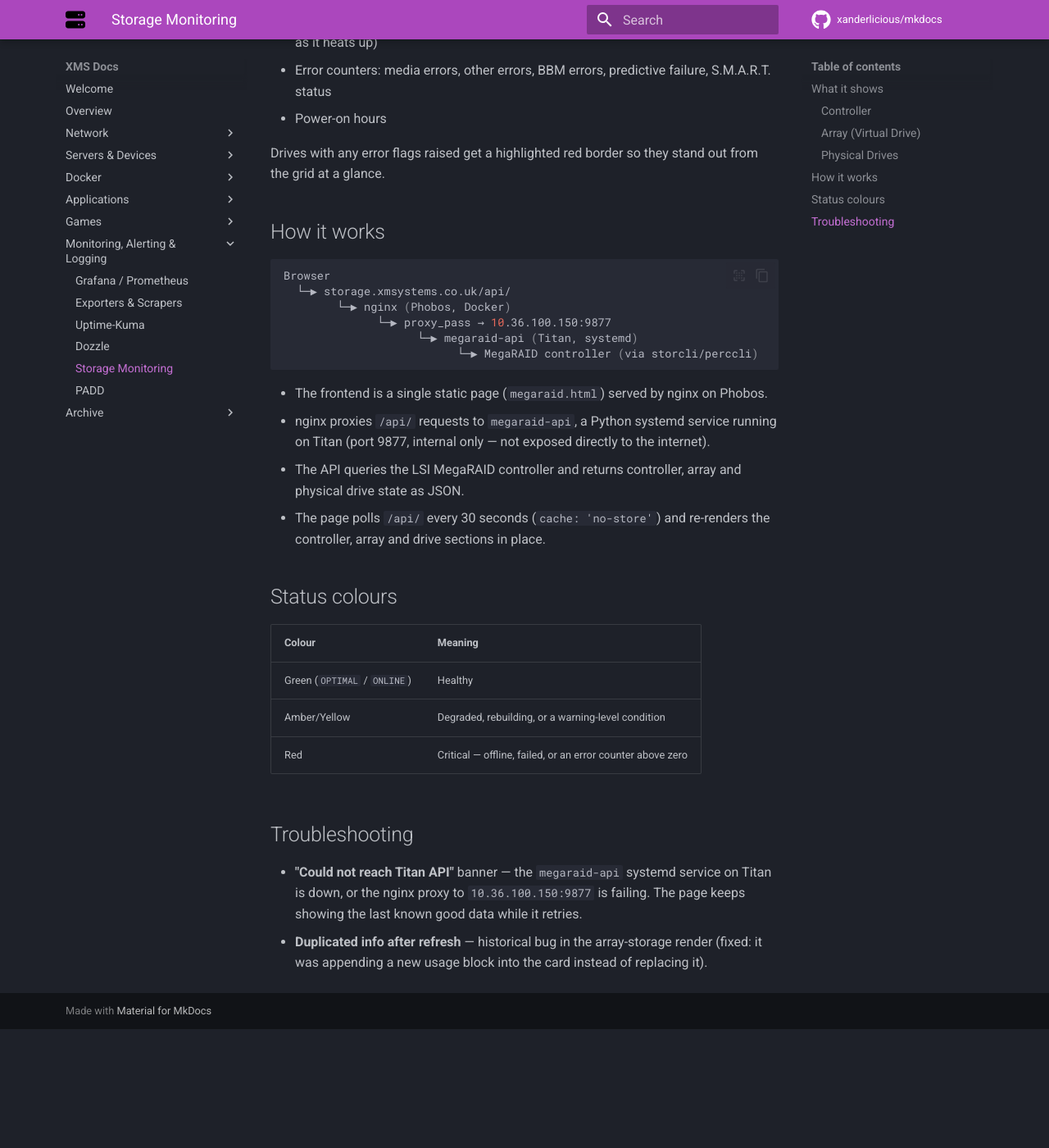
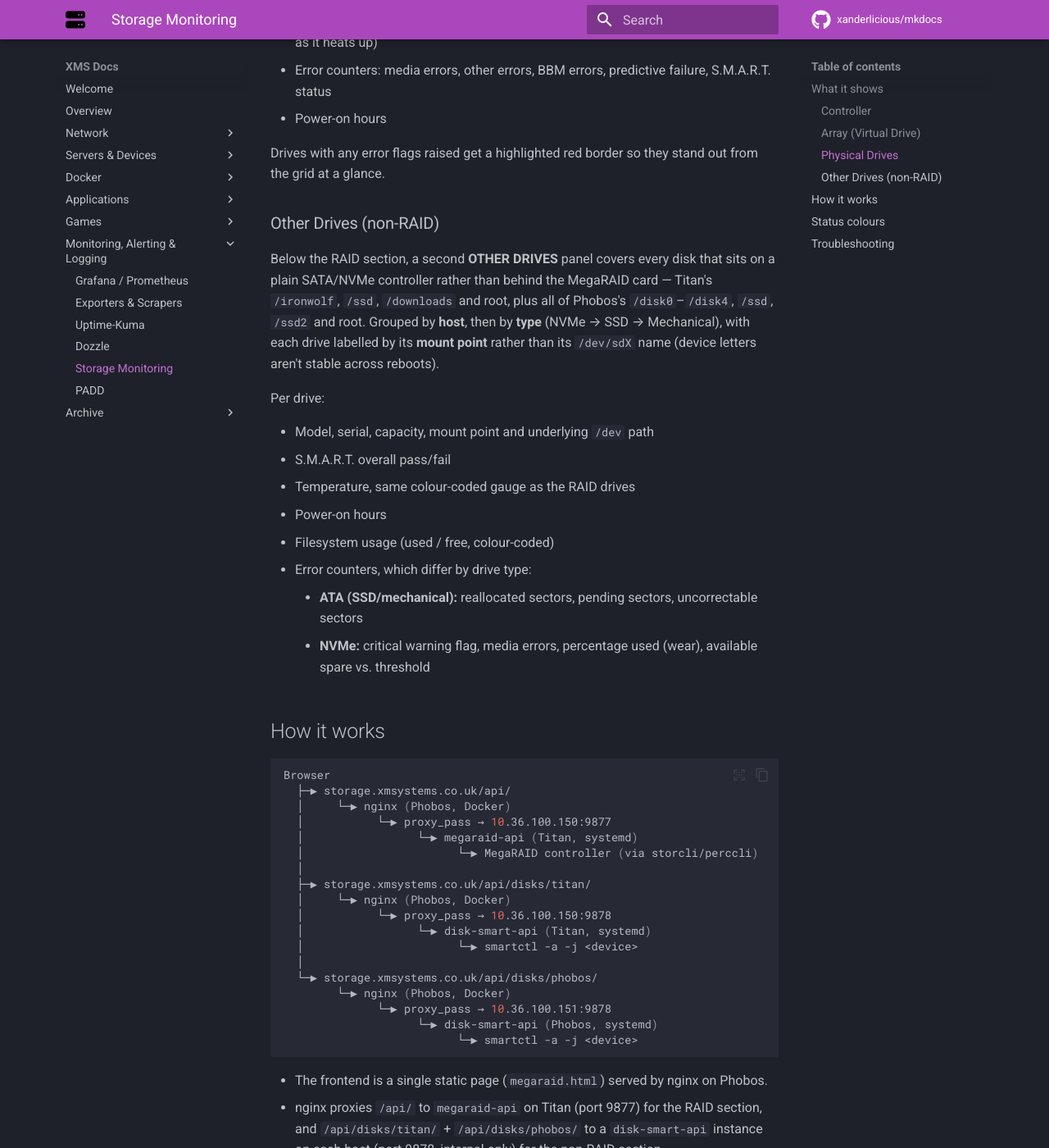
Before and after one commit to Xanderlicious/mkdocs, an MkDocs documentation site: the page built from docs/storage.md, in a window 1280 px wide and 1400 px high, scrolled down 1139 px. Shown: the whole window at 82% size. Built offline with MkDocs 1.6.1 and Material for MkDocs 9.7.7, drawn with Linux system fonts in a browser that asks for light colours; comment, search, counter and statistics services are not loaded; before the commit the page ends 2394 px from its top, so only the background shows below that; some of the changed text lies outside the part shown.

Commit message:
docs: document non-RAID drive monitoring (disk-smart-api) on storage dashboard

````diff
--- a/docs/storage.md
+++ b/docs/storage.md
@@ -30,31 +30,62 @@
 
 Drives with any error flags raised get a highlighted red border so they stand out from the grid at a glance.
 
+### Other Drives (non-RAID)
+
+Below the RAID section, a second **OTHER DRIVES** panel covers every disk that sits on a plain SATA/NVMe controller rather than behind the MegaRAID card — Titan's `/ironwolf`, `/ssd`, `/downloads` and root, plus all of Phobos's `/disk0`–`/disk4`, `/ssd`, `/ssd2` and root. Grouped by **host**, then by **type** (NVMe → SSD → Mechanical), with each drive labelled by its **mount point** rather than its `/dev/sdX` name (device letters aren't stable across reboots).
+
+Per drive:
+
+- Model, serial, capacity, mount point and underlying `/dev` path
+- S.M.A.R.T. overall pass/fail
+- Temperature, same colour-coded gauge as the RAID drives
+- Power-on hours
+- Filesystem usage (used / free, colour-coded)
+- Error counters, which differ by drive type:
+    - **ATA (SSD/mechanical):** reallocated sectors, pending sectors, uncorrectable sectors
+    - **NVMe:** critical warning flag, media errors, percentage used (wear), available spare vs. threshold
+
 ## How it works
 
 ```bash
 Browser
-  └─▶ storage.xmsystems.co.uk/api/
+  ├─▶ storage.xmsystems.co.uk/api/
+  │     └─▶ nginx (Phobos, Docker)
+  │           └─▶ proxy_pass → 10.36.100.150:9877
+  │                 └─▶ megaraid-api (Titan, systemd)
+  │                       └─▶ MegaRAID controller (via storcli/perccli)
+  │
+  ├─▶ storage.xmsystems.co.uk/api/disks/titan/
+  │     └─▶ nginx (Phobos, Docker)
+  │           └─▶ proxy_pass → 10.36.100.150:9878
+  │                 └─▶ disk-smart-api (Titan, systemd)
+  │                       └─▶ smartctl -a -j <device>
+  │
+  └─▶ storage.xmsystems.co.uk/api/disks/phobos/
         └─▶ nginx (Phobos, Docker)
-              └─▶ proxy_pass → 10.36.100.150:9877
-                    └─▶ megaraid-api (Titan, systemd)
-                          └─▶ MegaRAID controller (via storcli/perccli)
+              └─▶ proxy_pass → 10.36.100.151:9878
+                    └─▶ disk-smart-api (Phobos, systemd)
+                          └─▶ smartctl -a -j <device>
 ```
 
 - The frontend is a single static page (`megaraid.html`) served by nginx on Phobos.
-- nginx proxies `/api/` requests to `megaraid-api`, a Python systemd service running on Titan (port 9877, internal only — not exposed directly to the internet).
-- The API queries the LSI MegaRAID controller and returns controller, array and physical drive state as JSON.
-- The page polls `/api/` every 30 seconds (`cache: 'no-store'`) and re-renders the controller, array and drive sections in place.
+- nginx proxies `/api/` to `megaraid-api` on Titan (port 9877) for the RAID section, and `/api/disks/titan/` + `/api/disks/phobos/` to a `disk-smart-api` instance on each host (port 9878, internal only) for the non-RAID section.
+- `disk-smart-api` is a small Python systemd service — one instance per host — that runs `smartctl -a -j` against a fixed, hand-maintained device → mount-point map (`/etc/systemd/system/disk-smart-api.service` → `/usr/local/bin/disk-smart-api`), classifies each drive as `nvme` / `ssd` / `mechanical` (NVMe by `device.type`, otherwise SSD vs. mechanical by `rotation_rate`), and returns controller-free JSON: model, serial, capacity, S.M.A.R.T. status, temperature, power-on hours, type-specific error counters, and filesystem usage. Response is cached 30s, same as `megaraid-api`.
+- The page polls all three endpoints every 30 seconds (`cache: 'no-store'`) and re-renders in place. The two `disk-smart-api` calls are independent of the RAID call (`Promise.allSettled`) — if one host's SMART API is down, the RAID section and the other host's drives keep updating normally.
+
+!!! note "Adding a new drive"
+    There's no auto-discovery — `disk-smart-api` reads from a static `DEVICES` dict in `/usr/local/bin/disk-smart-api` on the relevant host (`{"/dev/sdX": "/mount/point", ...}`). Add the new device/mount pair there and `systemctl restart disk-smart-api`.
 
 ## Status colours
 
 | Colour | Meaning |
 | --- | --- |
-| Green (`OPTIMAL` / `ONLINE`) | Healthy |
+| Green (`OPTIMAL` / `ONLINE` / `HEALTHY`) | Healthy |
 | Amber/Yellow | Degraded, rebuilding, or a warning-level condition |
-| Red | Critical — offline, failed, or an error counter above zero |
+| Red | Critical — offline, failed, S.M.A.R.T. failure, or an error counter above zero |
 
 ## Troubleshooting
 
 - **"Could not reach Titan API"** banner — the `megaraid-api` systemd service on Titan is down, or the nginx proxy to `10.36.100.150:9877` is failing. The page keeps showing the last known good data while it retries.
+- **A host's "OTHER DRIVES" group is missing or stale** — check `systemctl status disk-smart-api` on that host, and that its nginx proxy target (`10.36.100.150:9878` for Titan, `10.36.100.151:9878` for Phobos) is reachable. Unlike the RAID banner, a failed `disk-smart-api` call fails silently (that host's group just doesn't render) rather than showing an error banner.
 - **Duplicated info after refresh** — historical bug in the array-storage render (fixed: it was appending a new usage block into the card instead of replacing it).
````
